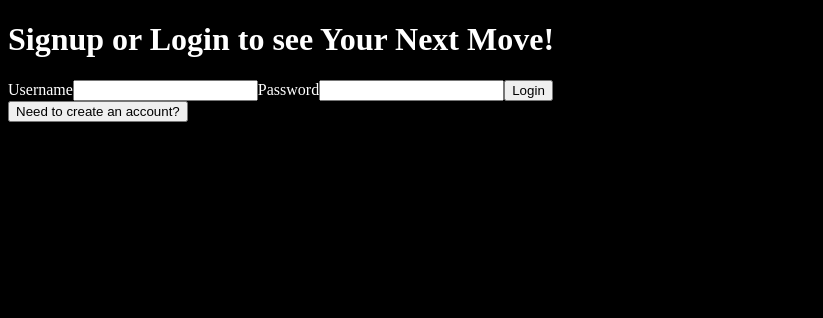
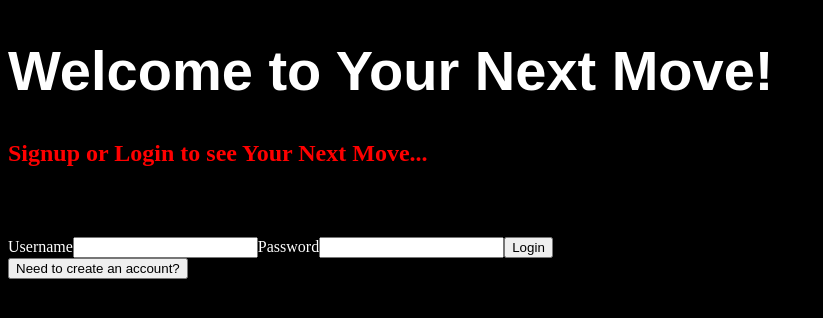
Before and after one commit to ellenbrianne/phase-4-project, a React (Vite) app in the folder client/: page / in a window 1280 px wide. Shown: the top 318 px of the page, without its empty margins (0-823 px from the left). Built offline with nearby package versions, Linux system fonts and the light colour scheme; no server answers.

Commit message:
add nav to auth after logout

```diff
--- a/client/src/App.jsx
+++ b/client/src/App.jsx
@@ -1,4 +1,4 @@
-import { createGlobalStyle } from 'styled-components'
+import { createGlobalStyle, styled } from 'styled-components'
 import React, { useState, useEffect } from 'react'
 import Navbar from './components/NavBar'
 import AuthPage from './components/AuthPage'
@@ -63,7 +63,8 @@ function App() {
   if (!user) return (
     <>
       <GlobalStyle />
-      <h1>Signup or Login to see Your Next Move!</h1>
+      <Header>Welcome to Your Next Move!</Header>
+      <Prompt>Signup or Login to see Your Next Move...</Prompt>
       <AuthPage addUser={addUser}/>
     </>
   )
@@ -93,6 +94,10 @@ function App() {
           exact path='/'
           element={<Home exp={exp} currUser={user}/>}
         />
+        <Route
+          path='/auth'
+          element={<AuthPage />}
+        />
       </Routes>
     </>
   )
@@ -107,3 +112,14 @@ const GlobalStyle = createGlobalStyle`
       color:white;
     }
     `
+
+const Header = styled.h1`
+  font-size: 350%;
+  font-family: arial;
+  color: white;
+`;
+
+const Prompt = styled.h2`
+    padding-bottom: 50px;
+    color: red;
+`;
--- a/client/src/components/NavBar.jsx
+++ b/client/src/components/NavBar.jsx
@@ -1,16 +1,19 @@
 import styled from 'styled-components'
 import React from 'react'
-import { Link } from 'react-router-dom'
+import { Link, useNavigate } from 'react-router-dom'
 
 function NavBar ({ delUser }) {
+
+    const nav = useNavigate()
 
     function handleDelUser () {
         fetch('/api/logout', { method: 'DELETE' }).then(r => {
             if(r.ok){
                 delUser(null)
+                nav('/auth')
             } else {
                 null
-                // nav to authpauge
+                // errors
             }
         })
     };
```
